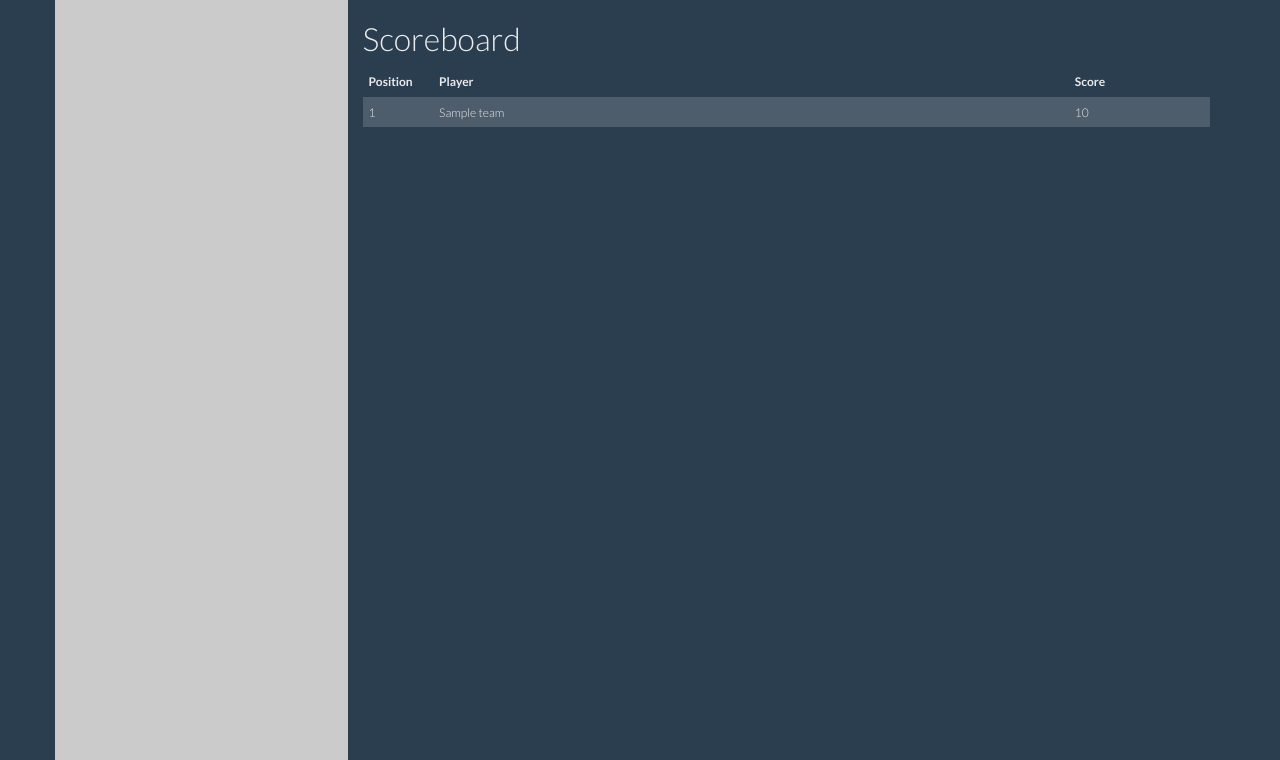
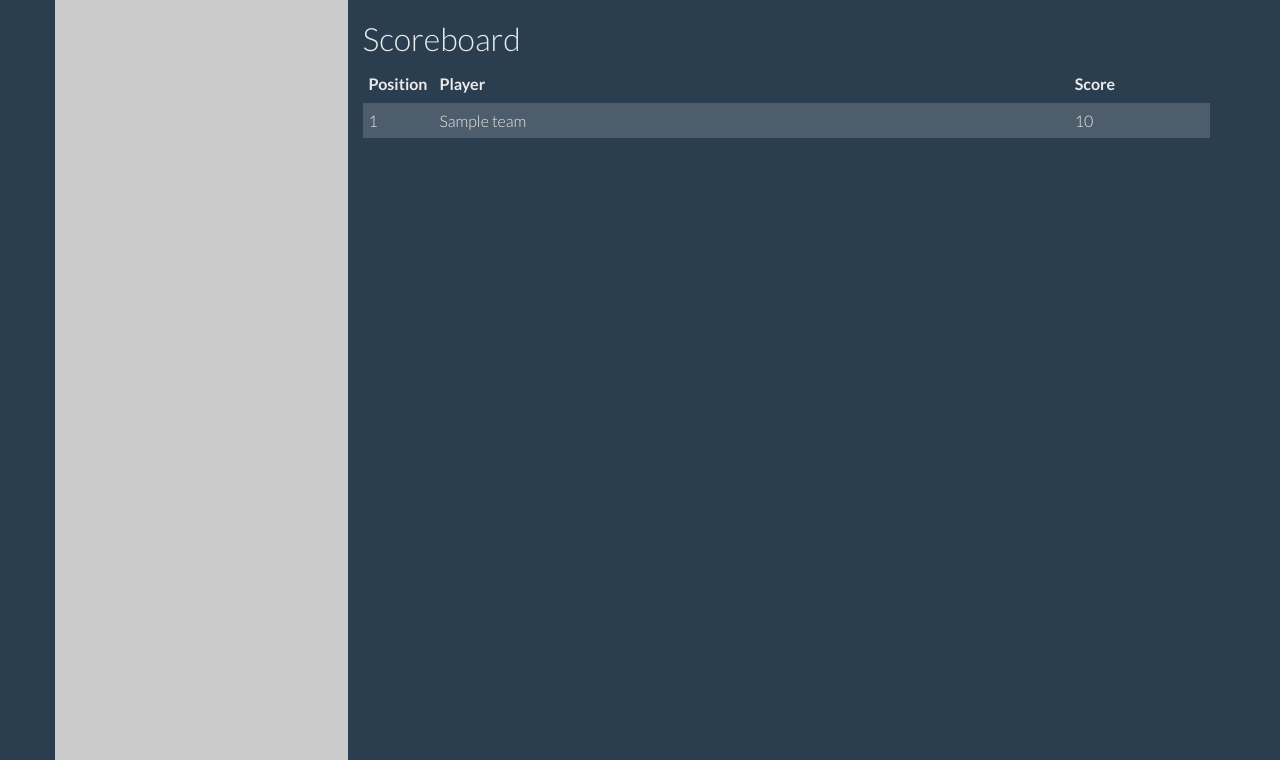
Before and after one commit to google/ctfscoreboard, a Flask app: page /scoreboard in a window 1280 px wide. Shown: the part 40-800 px from the top of the page. Run offline with Flask 2, Linux system fonts and the light colour scheme; tables that the repository leaves empty hold one stand-in row (values such as "Sample post"); parts of the project's set-up code (start-up, migrations or seed data) failed here and were passed over; some libraries are stand-ins or nearby versions.

Commit message:
Make scoreboard text bigger.

```diff
--- a/static/css/scoreboard.css
+++ b/static/css/scoreboard.css
@@ -30,3 +30,6 @@ body {
   padding-top: 0;
   padding-bottom: 0;
 }
+#scoreboard {
+  font-size: 16px;
+}
--- a/templates/scoreboard.html
+++ b/templates/scoreboard.html
@@ -1,7 +1,7 @@
 {% extends "base.html" %}
 {% block title %}Scoreboard{% endblock %}
 {% block body %}
-<table class='table table-striped table-responsive'>
+<table class='table table-striped table-responsive' id='scoreboard'>
   <thead>
     <tr><th>Position</th>
       <th>{% if config.get('TEAMS') %}Team{% else %}Player{% endif %}</th>
```
